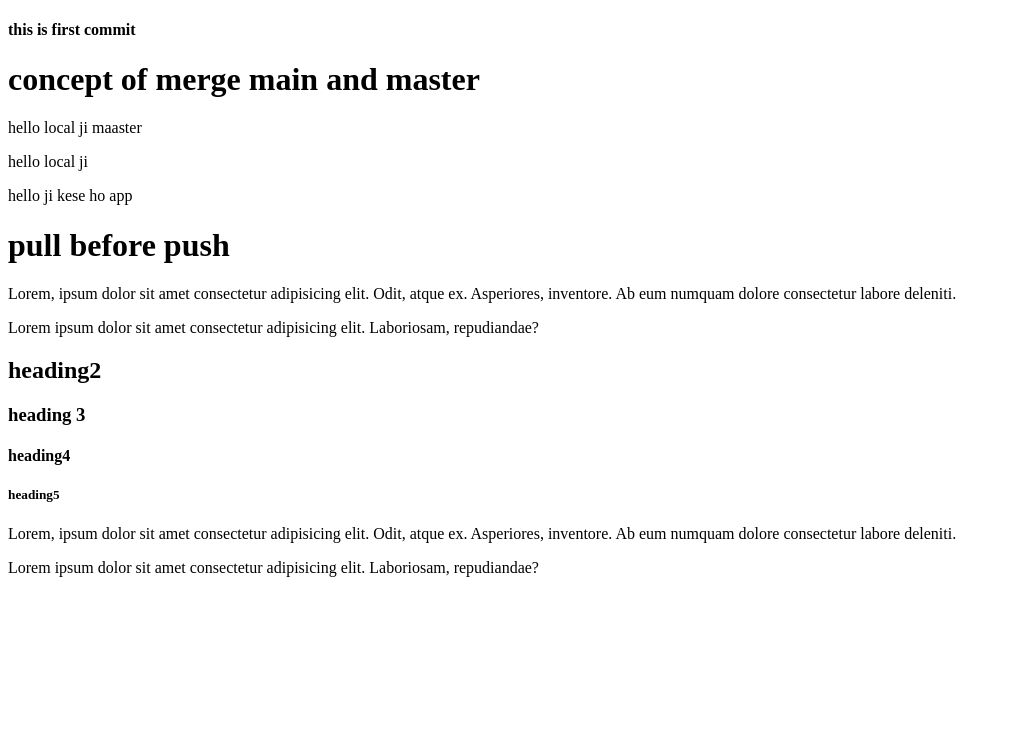
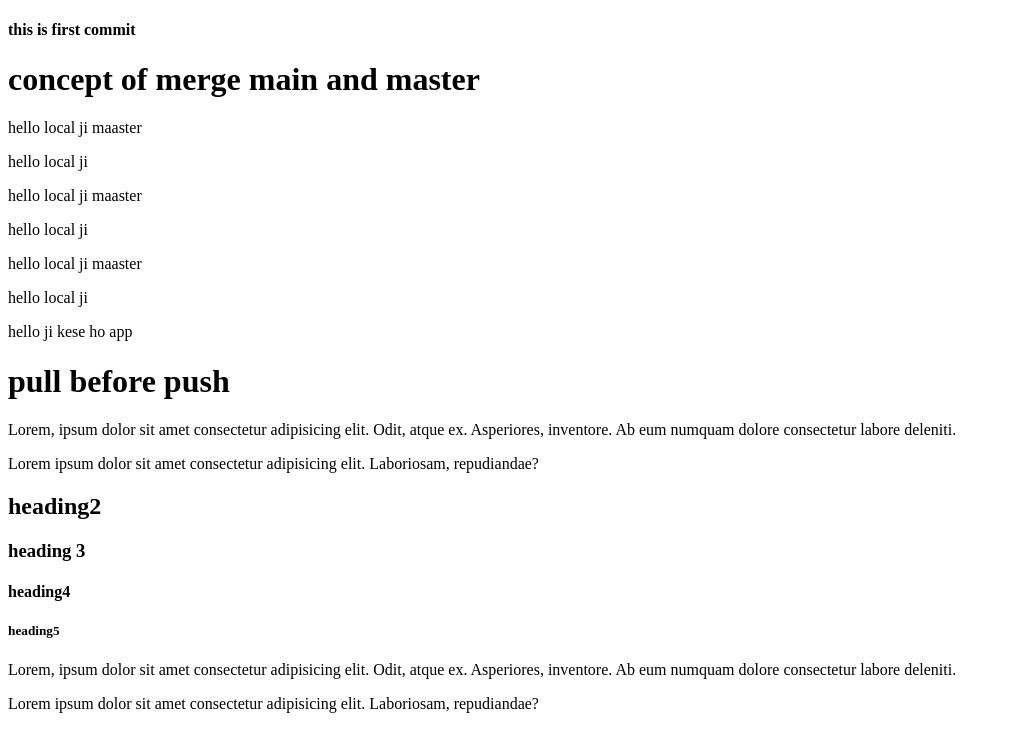
Before and after one commit to PatelAbhi04/newhandsongit, a plain HTML site: page index.html in a window 1280 px wide. Shown: the whole page, without its empty margins (0-1011 px from the left). Drawn offline with Linux system fonts and the light colour scheme.

Commit message:
push main

```diff
--- a/index.html
+++ b/index.html
@@ -8,6 +8,12 @@
 <body>
     <h4> this is first commit</h4>
     <h1>concept of merge main and master</h1>
+    <p>hello local ji maaster</p>
+    <p>hello local ji</p>
+
+    <p>hello local ji maaster</p>
+    <p>hello local ji</p>
+
     <p>hello local ji maaster</p>
     <p>hello local ji</p>
 
```
